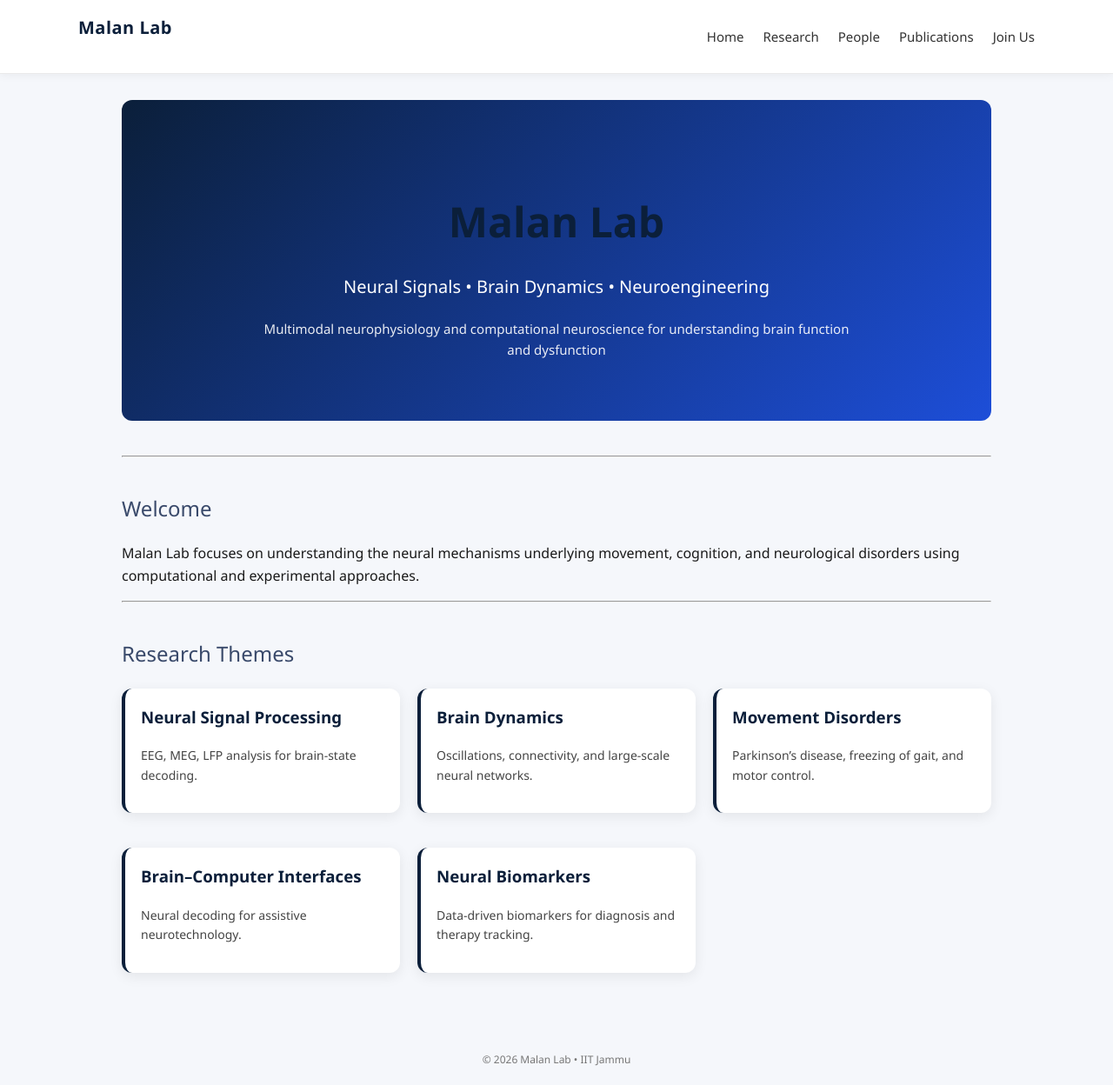
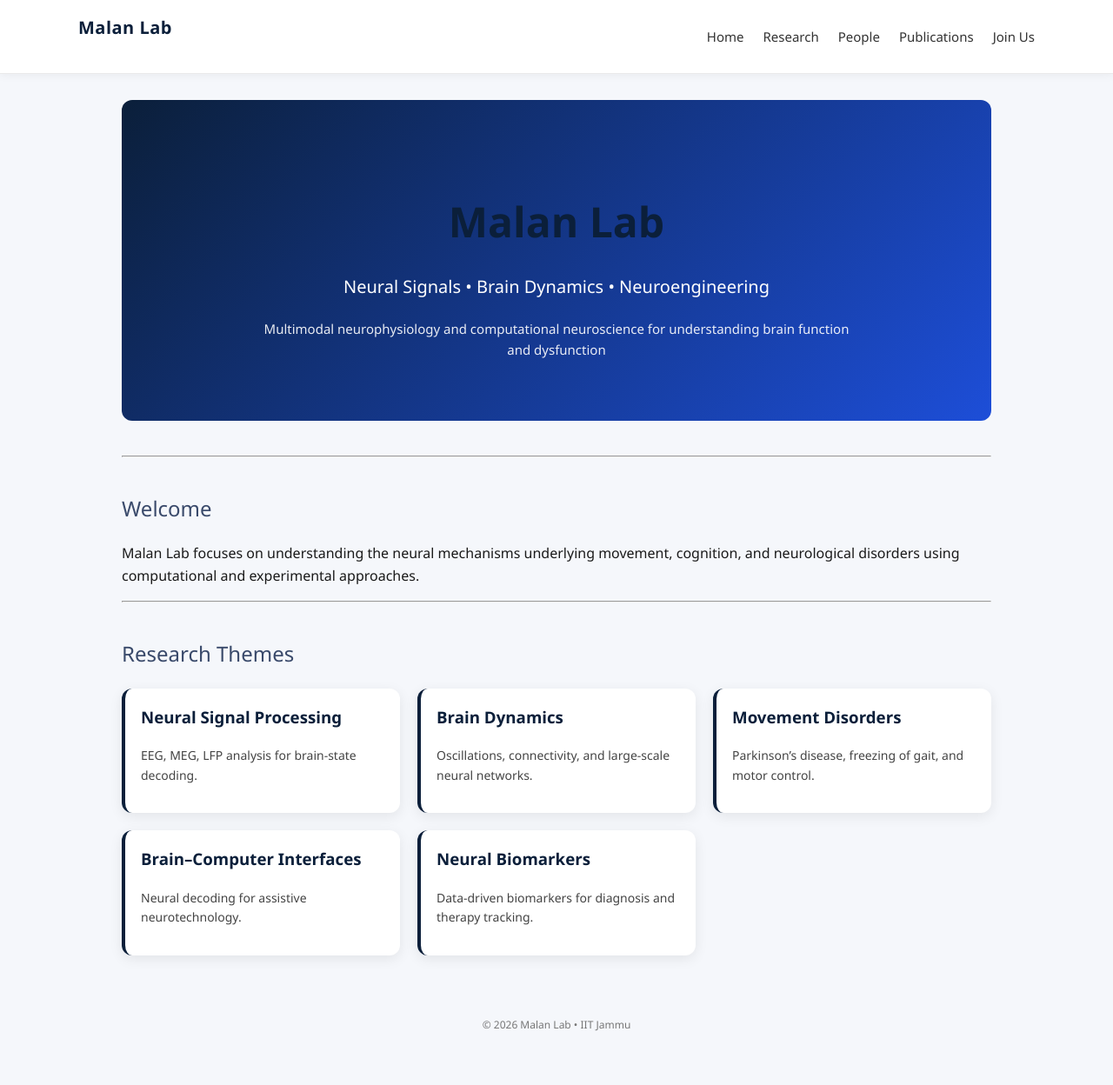
Before and after one commit to malanlab/malanlab.github.io, a Jekyll site: the page built from index.md, in a window 1280 px wide and 1248 px high. Shown: the whole window at 87% size. Built offline with Jekyll 4.4.1, drawn with Linux system fonts in a browser that asks for light colours.

Commit message:
Update style.css

```diff
--- a/assets/style.css
+++ b/assets/style.css
@@ -52,6 +52,24 @@
   font-size: 14px;
   color: #444;
 }
+
+/* PEOPLE PAGE */
+.card {
+  background: white;
+  padding: 18px;
+  border-radius: 12px;
+  box-shadow: 0 4px 15px rgba(0,0,0,0.08);
+  margin-bottom: 20px;
+}
+
+.card strong {
+  color: #0b1f3a;
+}
+
+.grid .card {
+  margin-bottom: 0;
+}
+
 
 /* NAVBAR */
 .navbar {
```
